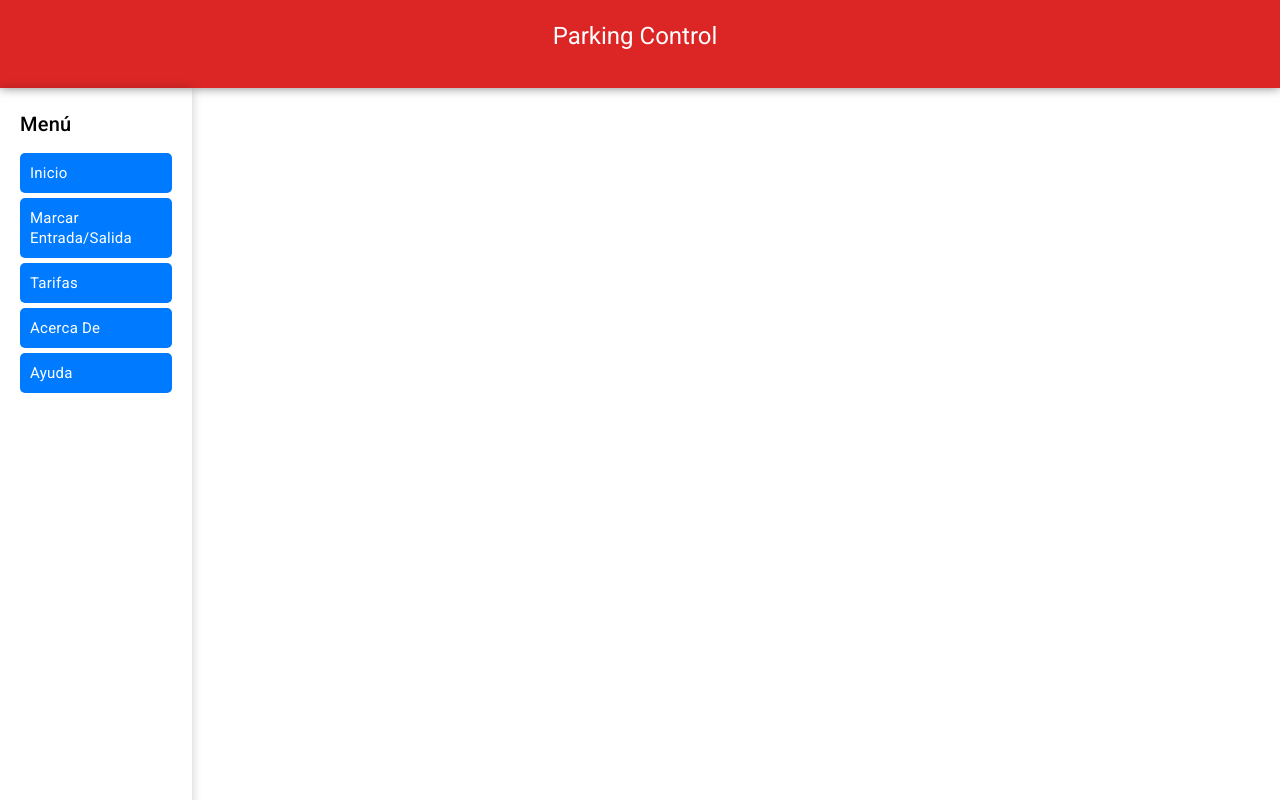
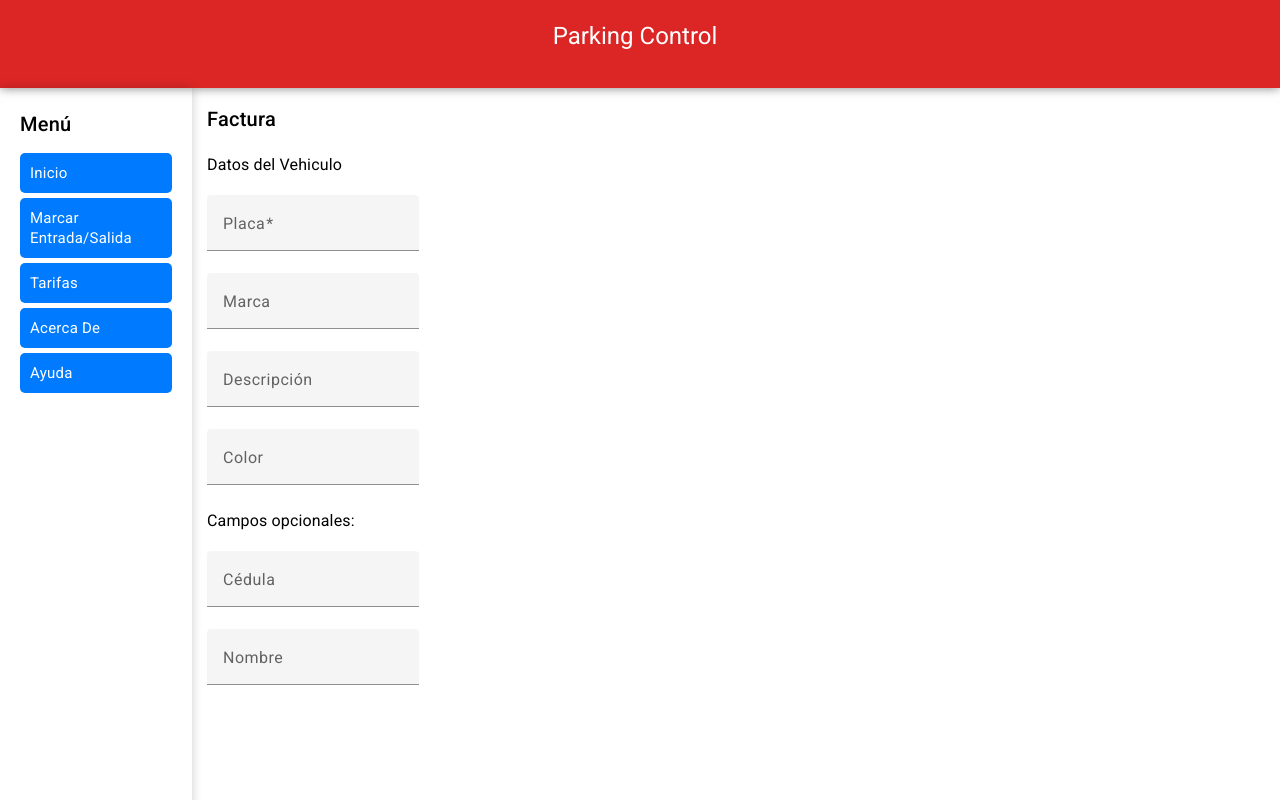
Before and after one commit to juandtap/Frontend_parking_app, an Angular app: page /pages/factura-add in a window 1280 px wide. Before the commit this address led to /. Built offline with nearby package versions, Linux system fonts and the light colour scheme.

Commit message:
Creacion de Factura los campos del Vehiculo

```diff
--- a/src/app/app-routing.module.ts
+++ b/src/app/app-routing.module.ts
@@ -7,6 +7,7 @@ import { VehiculosListComponent } from './pages/vehiculos-list/vehiculos-list.co
 import { VehiculosAddComponent } from './pages/vehiculos-add/vehiculos-add.component';
 import { AcercadeComponent } from './pages/acercade/acercade.component';
 import { AyudaComponent } from './pages/ayuda/ayuda.component';
+import { FacturasAddComponent } from './pages/facturas-add/facturas-add.component';
 
 const routes: Routes = [
   {path: "pages/tarifas-list", component: TarifasListComponent},
@@ -16,6 +17,7 @@ const routes: Routes = [
   {path: "pages/acercade", component: AcercadeComponent},
   {path: "pages/ayuda", component: AyudaComponent},
   {path: "pages/parqueadero", component: ParqueaderoComponent},
+  {path: "pages/factura-add", component: FacturasAddComponent},
 ];
 
 @NgModule({
--- a/src/app/app.module.ts
+++ b/src/app/app.module.ts
@@ -29,6 +29,8 @@ import { AcercadeComponent } from './pages/acercade/acercade.component';
 import { AyudaComponent } from './pages/ayuda/ayuda.component'; // Importante: Asegúrate de tener esta importación
 import {MatSelectModule} from '@angular/material/select';
 import {MatCardModule} from '@angular/material/card';
+import { FacturasAddComponent } from './pages/facturas-add/facturas-add.component';
+import { FacturasListComponent } from './pages/facturas-list/facturas-list.component';
 
 @NgModule({
   declarations: [
@@ -43,7 +45,9 @@ import {MatCardModule} from '@angular/material/card';
     ParqueaderoComponent,
     DialogAnimationsExampleComponent,
     AcercadeComponent,
-    AyudaComponent
+    AyudaComponent,
+    FacturasAddComponent,
+    FacturasListComponent
   ],
   imports: [
     BrowserModule,
--- /dev/null
+++ b/src/app/pages/facturas-add/facturas-add.component.css
@@ -0,0 +1,10 @@
+.vehiculo-form {
+  display: flex;
+  flex-direction: column;
+  align-items: flex-start;
+}
+
+.vehiculo-form button{
+  background-color: #007bff;
+  color: white;
+}
--- /dev/null
+++ b/src/app/pages/facturas-add/facturas-add.component.html
@@ -0,0 +1,44 @@
+<div>
+  <form action="" class="vehiculo-form">
+    <!-- Columna Placa -->
+    <!-- Campo Marca -->
+    <h2>Factura</h2>
+    <h3>Datos del Vehiculo</h3>
+    <mat-form-field>
+      <mat-label>Placa</mat-label>
+      <input matInput [(ngModel)]="vehiculo.placa" type="text" name="placa" (input)="formatPlaca()" (keydown)="onKeyDown($event)" required>
+    </mat-form-field>
+
+    <mat-form-field>
+      <mat-label>Marca</mat-label>
+      <input matInput [(ngModel)]="vehiculo.marca" type="text" name="marca">
+    </mat-form-field>
+
+    <!-- Campo Descripcion -->
+    <mat-form-field>
+      <mat-label>Descripción</mat-label>
+      <input matInput [(ngModel)]="vehiculo.descripcion" type="text" name="descripcion">
+    </mat-form-field>
+
+    <!-- Campo Color -->
+    <mat-form-field>
+      <mat-label>Color</mat-label>
+      <input matInput [(ngModel)]="vehiculo.color" type="text" name="color">
+    </mat-form-field>
+
+
+    <h3>Campos opcionales:</h3>
+    <!-- Campo Cedula -->
+    <mat-form-field>
+      <mat-label>Cédula</mat-label>
+      <input matInput [(ngModel)]="vehiculo.cedula" type="text" name="cedula">
+    </mat-form-field>
+
+    <!-- Campo Nombre -->
+    <mat-form-field>
+      <mat-label>Nombre</mat-label>
+      <input matInput [(ngModel)]="vehiculo.nombre" type="text" name="nombre">
+    </mat-form-field>
+
+  </form>
+</div>
--- /dev/null
+++ b/src/app/pages/facturas-add/facturas-add.component.ts
@@ -0,0 +1,81 @@
+import { Component, ViewChild } from '@angular/core';
+import { NgForm } from '@angular/forms';
+import { Router } from '@angular/router';
+import { Vehiculo } from 'src/app/model/vehiculo';
+import { VehiculoService } from 'src/app/services/vehiculo.service';
+
+
+@Component({
+  selector: 'app-facturas-add',
+  templateUrl: './facturas-add.component.html',
+  styleUrls: ['./facturas-add.component.css']
+})
+export class FacturasAddComponent {
+  vehiculo: Vehiculo = new Vehiculo();
+  isEditing = true;
+
+  @ViewChild('vehiculoForm') vehiculoForm!: NgForm;
+
+  constructor(private vehiculoService: VehiculoService, private router: Router) {
+    let params = this.router.getCurrentNavigation()?.extras.queryParams;
+    if (params) {
+      console.log('parametros recibidos: ' + params);
+      console.log(this.vehiculo);
+      this.vehiculo = params['vehiculoToEdit'];
+      //this.isEditing = params['flag'];
+    }
+
+    if (this.isEditing) {
+      console.log('modo edit');
+    } else {
+      console.log('modo save');
+    }
+  }
+
+  checkDataForm() {
+    if (this.vehiculoForm.valid) {
+      this.save();
+    } else {
+      alert('Complete todos los campos requeridos.');
+    }
+  }
+
+  save() {
+    if (!this.isEditing) {
+
+
+      this.vehiculoService.save(this.vehiculo).subscribe((data) => {
+        console.log('resultado POST: ', data);
+
+        this.router.navigate(['pages/tarifas-list']);
+      });
+      this.vehiculo = new Vehiculo();
+    } else {
+      console.log('actualizar tarifa ' + this.vehiculo);
+      this.vehiculoService.update(this.vehiculo).subscribe((data) => {
+        console.log('resultado PUT: ', data);
+        this.router.navigate(['pages/tarifas-list']);
+      });
+    }
+  }
+
+  formatPlaca() {
+    // Expresión regular para validar el formato deseado (tres letras mayúsculas seguidas de un guion y cuatro dígitos)
+    const placaRegex = /^[A-Z]{3}-\d{4}$/;
+
+    // Verificar si el valor actual cumple con el formato deseado
+    if (this.vehiculo.placa && placaRegex.test(this.vehiculo.placa.toUpperCase())) {
+      // Si el valor cumple con el formato, lo dejamos como está
+      return;
+    }
+
+}
+
+onKeyDown(event: KeyboardEvent) {
+  // Limitar el numero de caracteres a 8 (3 letras + 1 guion + 4 dígitos)
+  if (this.vehiculo.placa.length >= 8 && event.key !== 'Backspace' && event.key !== 'Tab') {
+    event.preventDefault();
+  }
+
+}
+}
--- /dev/null
+++ b/src/app/pages/facturas-list/facturas-list.component.html
@@ -0,0 +1 @@
+<p>facturas-list works!</p>
--- a/src/app/pages/parqueadero/parqueadero.component.html
+++ b/src/app/pages/parqueadero/parqueadero.component.html
@@ -31,11 +31,15 @@
         <td mat-cell *matCellDef="let ticket">
           <!-- Verificar si ticket.horaSalida es null o vacío -->
           <ng-container *ngIf="!ticket.horaSalida; else mostrarHoraSalida">
-            <button mat-button >Marcar Salida</button>
+            <!-- Botón "Marcar Salida" con el evento click que llama a la función editVehiculo(vehiculo) -->
+            <button mat-button (click)="editVehiculo(ticket.vehiculo)">Marcar Salida</button>
           </ng-container>
           <ng-template #mostrarHoraSalida>{{ ticket.horaSalida }}</ng-template>
         </td>
       </ng-container>
+
+
+
 
 
       <tr mat-header-row *matHeaderRowDef="displayedColumns"></tr>
--- a/src/app/pages/parqueadero/parqueadero.component.ts
+++ b/src/app/pages/parqueadero/parqueadero.component.ts
@@ -1,7 +1,8 @@
 import { Component, ViewChild } from '@angular/core';
 import { MatPaginator } from '@angular/material/paginator';
 import { MatSort } from '@angular/material/sort';
-import { Router } from '@angular/router';
+import { NavigationExtras, Router } from '@angular/router';
+import { Vehiculo } from 'src/app/model/vehiculo';
 import { TicketService } from 'src/app/services/ticket.service';
 
 @Component({
@@ -23,4 +24,19 @@ export class ParqueaderoComponent{
 
 
 }
+
+editVehiculo(vehiculo: Vehiculo) {
+
+  //const tarifaJson = JSON.stringify(tarifa);
+  let params: NavigationExtras = {
+    queryParams: {
+      vehiculoToEdit: vehiculo,
+    },
+  };
+  this.router.navigate(['pages/factura-add'], params);
+
 }
+
+
+
+}
--- a/src/app/services/vehiculo.service.ts
+++ b/src/app/services/vehiculo.service.ts
@@ -19,4 +19,11 @@ export class VehiculoService {
   getAll(){
     return this.http.get<Vehiculo[]>(urlbase+"vehiculos")
   }
+
+
+  update(vehiculo : Vehiculo){
+    const headers = new HttpHeaders({ 'Content-Type': 'application/json' });
+    return this.http.put<any>(urlbase+"actualizarvehiculo", JSON.stringify(vehiculo), { headers })
+
+  }
 }
```
Also changed, not shown: src/app/pages/facturas-list/facturas-list.component.ts (added, +10 -0 lines), src/app/pages/facturas-list/facturas-list.component.css (added), 2 other files (tests, documents, lock files or other folders).
